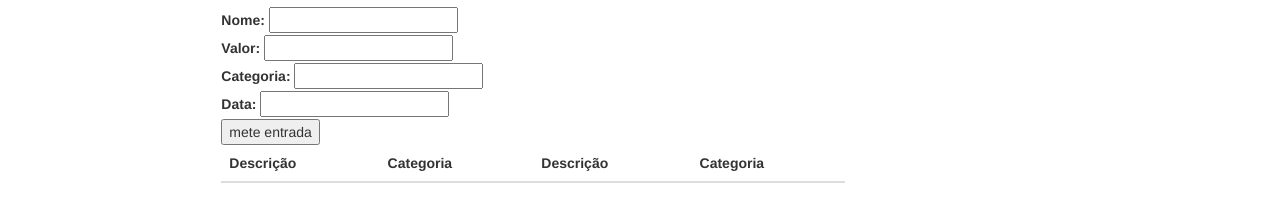
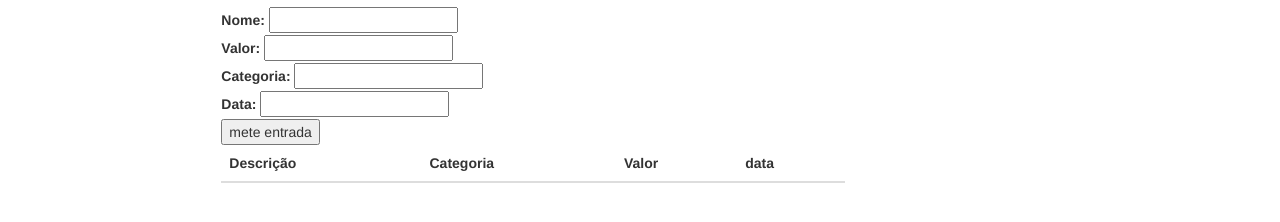
Before and after one commit to patrezechita/bondgrana, a plain HTML site: page index.html in a window 1280 px wide. Shown: the part 406-628 px from the top of the page. Drawn offline with nearby package versions, Linux system fonts and the light colour scheme.

Commit message:
amostra o bd

```diff
--- a/index.html
+++ b/index.html
@@ -30,7 +30,7 @@
       <script src="https://oss.maxcdn.com/respond/1.4.2/respond.min.js"></script>
     <![endif]-->
   </head>
-	<body>
+	<body onpageshow="mostraEntrada()">
 		<div class="row-fluid">
 		  <div class="col-md-2 sidebar">
          <b>BondGrana</b><br />
@@ -197,8 +197,8 @@
                 <tr>
                     <th>Descrição</th>
                     <th>Categoria</th>
-                    <th>Descrição</th>
-                    <th>Categoria</th>
+                    <th>Valor</th>
+                    <th>data</th>
                 </tr>
               </thead>
 
```
